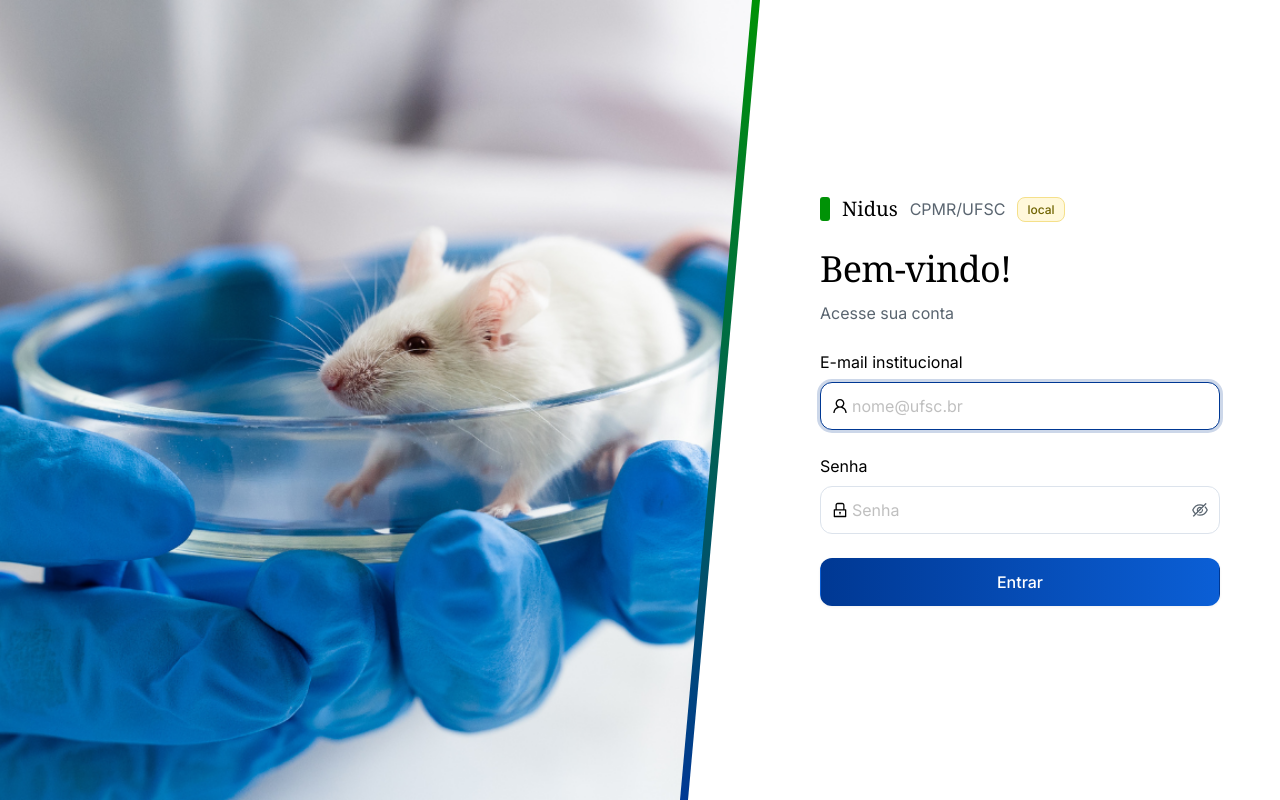
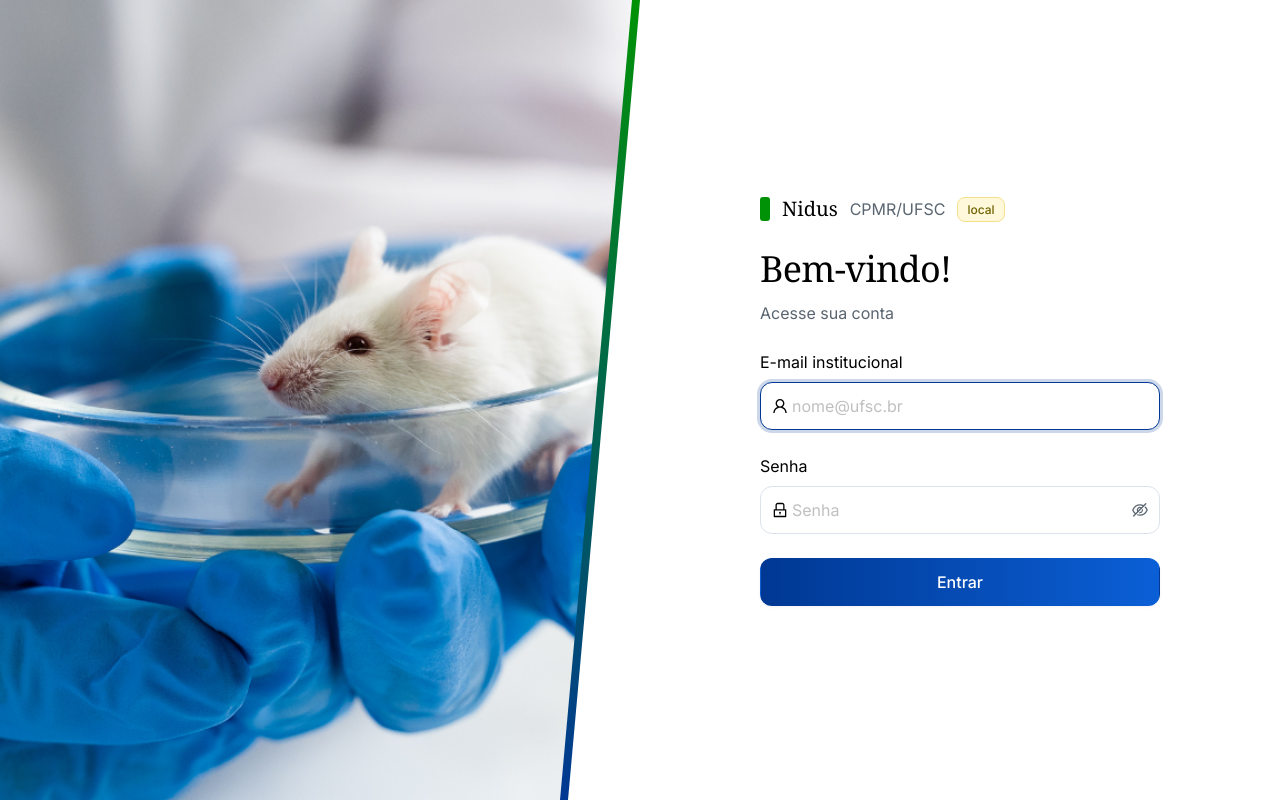
Before and after one commit to Jota-Pais/nidus-front-end, a React (Vite) app: page /login in a window 1280 px wide. Built offline with nearby package versions, Linux system fonts and the light colour scheme; no server answers; a web font is replaced by a local one.

Commit message:
Divide o login ao meio entre a foto e o formulario

```diff
--- a/src/telas/Login.css
+++ b/src/telas/Login.css
@@ -2,15 +2,15 @@
  * Composição visual da tela de login.
  *
  * O login não tem a casca da aplicação (faixa do topo e barra lateral): a
- * foto do biotério ocupa a esquerda e o formulário fica num painel à
- * direita, com a marca no alto. A página tem a altura da janela e não
+ * página se divide ao meio, com a foto do biotério à esquerda e o formulário
+ * à direita, com a marca no alto. A página tem a altura da janela e não
  * rola. O símbolo da marca (`casca__marca`) vem de `@/layout/appLayout.css`,
  * o mesmo do `AppLayout`, sem cópia.
  */
 
 .loginPagina {
   display: grid;
-  grid-template-columns: 1fr minmax(360px, 520px);
+  grid-template-columns: 1fr 1fr;
   /* `dvh` é a altura visível. No celular, `100vh` conta a barra de endereço
      escondida e a página rola alguns pixels; o `vh` fica para navegador sem
      `dvh`. */
```
